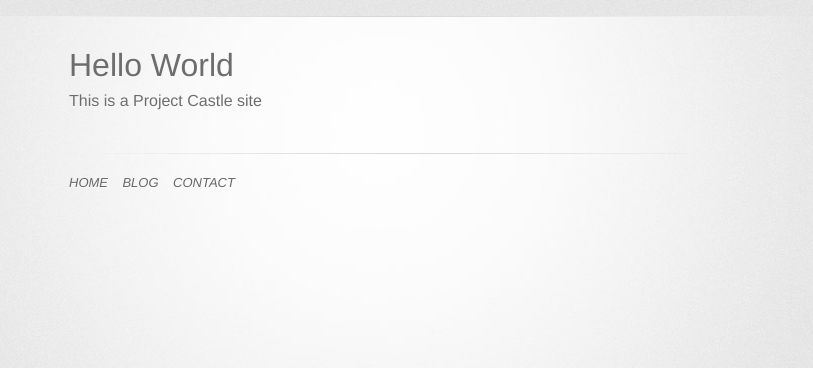
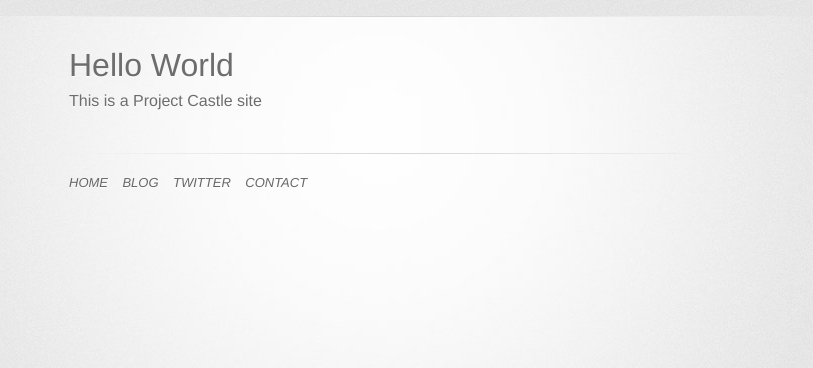
Before and after one commit to jx22/jx22.github.io, a Jekyll site: the page built from index.html, in a window 1280 px wide. Shown: the top 368 px of the page, without its empty margins (261-1074 px from the left). Built offline with Jekyll 4.4.1, drawn with Linux system fonts in a browser that asks for light colours; some web fonts are replaced.

Commit message:
update homepage

```diff
--- a/_layouts/default.html
+++ b/_layouts/default.html
@@ -24,7 +24,7 @@
         {{ content }}
 
         <footer>
-  	    	<em><a href="http://www.projectcastle.net/">HOME</a> &nbsp;&nbsp; <a href="/blog">BLOG</a> &nbsp;&nbsp; <a href="mailto:inquiries@projectcastle.net">CONTACT</a></em>
+  	    	<em><a href="http://www.projectcastle.net/">HOME</a> &nbsp;&nbsp; <a href="/blog">BLOG</a> &nbsp;&nbsp; <a href="https://twitter.com/getcastle">TWITTER</a> &nbsp;&nbsp; <a href="mailto:inquiries@projectcastle.net">CONTACT</a></em>
   			</footer>
 
       </div>
```
